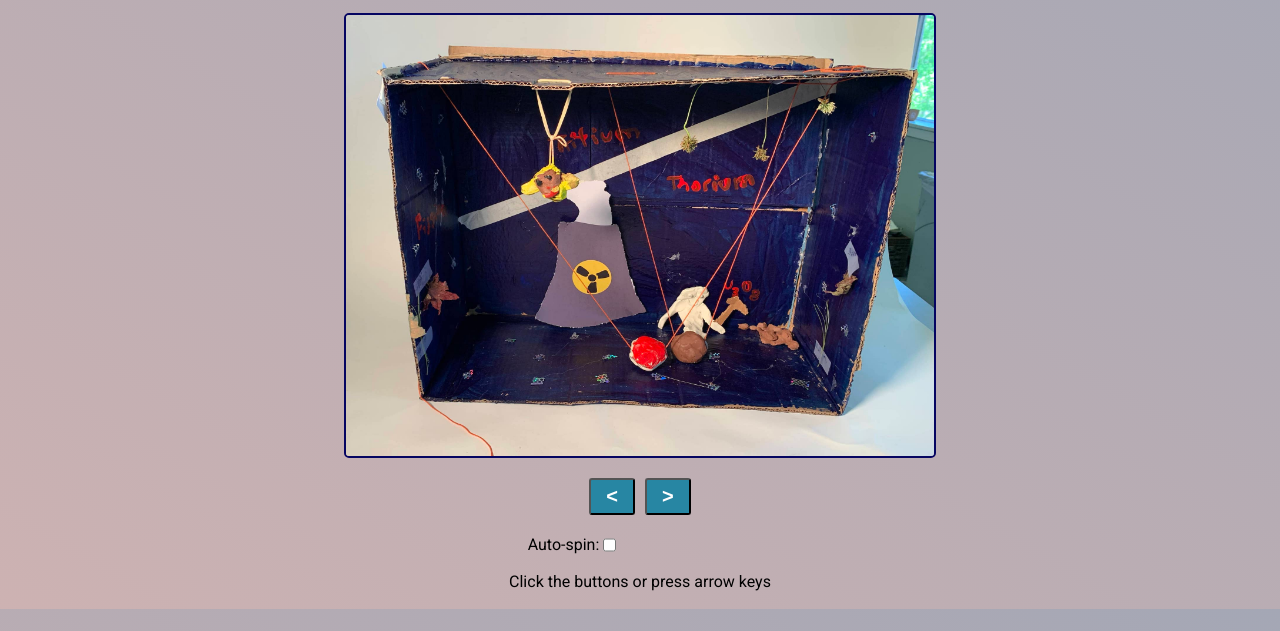
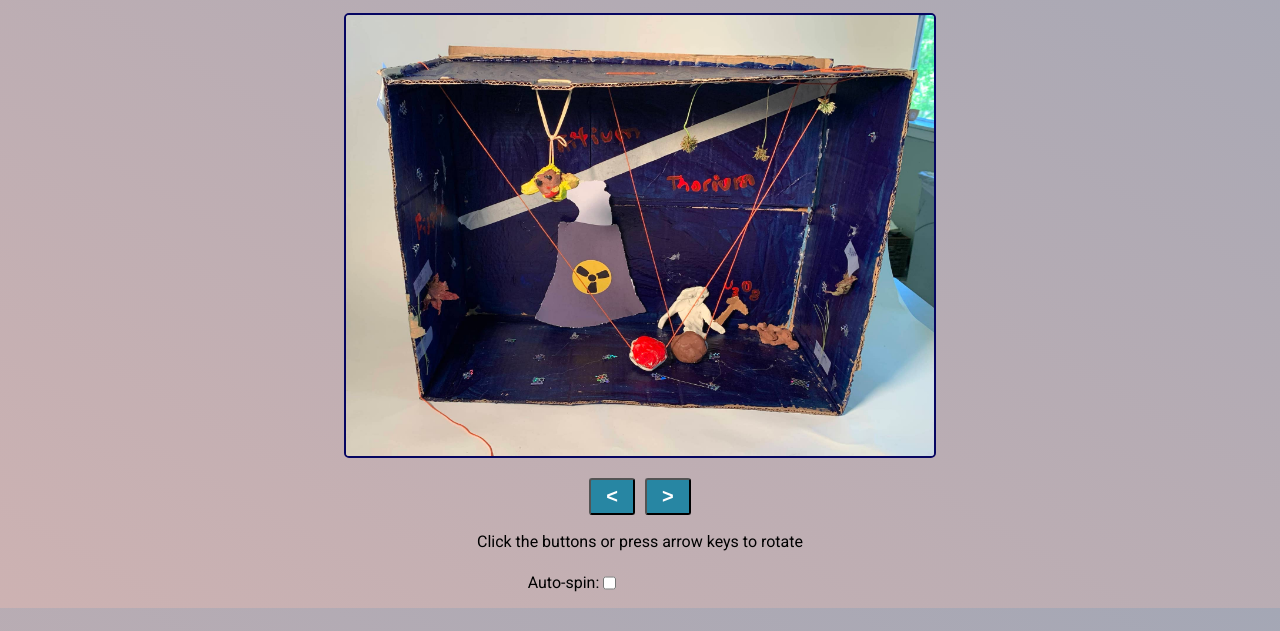
Before and after one commit to JoelGrayson/Nuclear-Dystopia, a plain HTML site: page index.html in a window 1280 px wide. Shown: the part 169-800 px from the top of the page. Drawn offline with Linux system fonts and the light colour scheme.

Commit message:
Updated instructions

```diff
--- a/index.html
+++ b/index.html
@@ -26,12 +26,12 @@
         <button id='left'><</button>
         <button id='right'>></button>
     </div>
+    <p>Click the buttons or press arrow keys to rotate</p>
     <div class='controls'>
         <label for='autoSpinCheckbox'>Auto-spin: </label>
         <input type="checkbox" id='autoSpinCheckbox'>
         <input type='range' min=0 max=1500 id='spinSpeedRange'>
     </div>
-    <p>Click the buttons or press arrow keys</p>
     <script src='index.js'></script>
 </body>
 </html>
```
